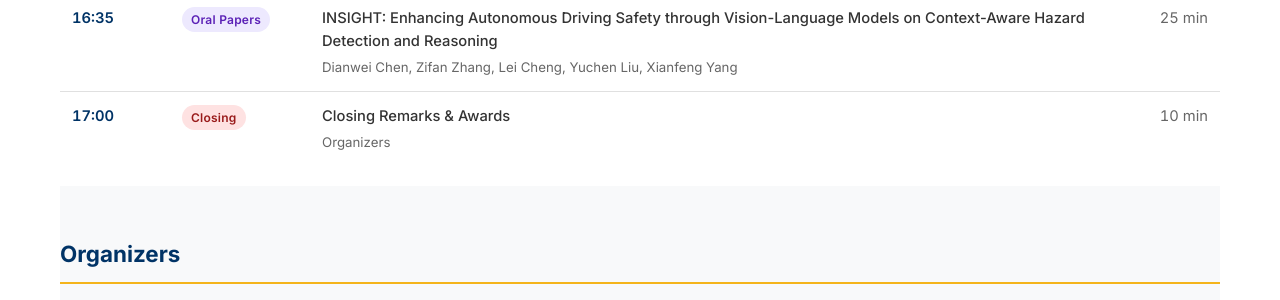
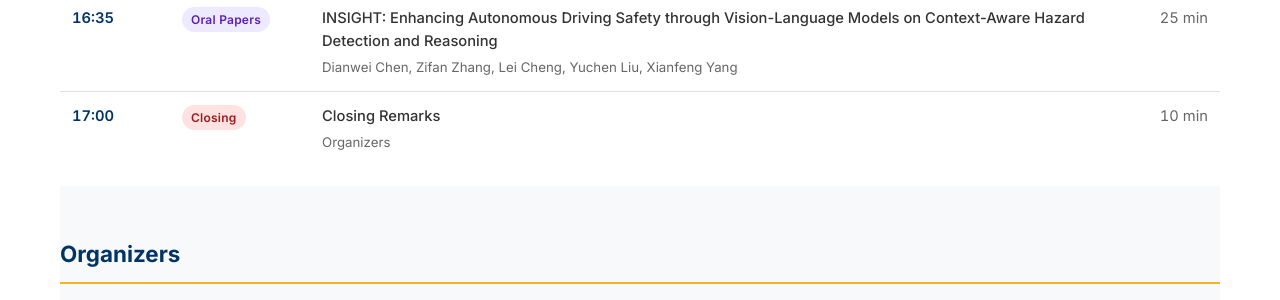
Before and after one commit to Mi3-Lab/mi3-lab.github.io, a Jekyll site: the page built from vl-iiv-2026.html, in a window 1280 px wide and 900 px high, scrolled down 2969 px. Shown: the part 153-453 px from the top of the window. Built offline with Jekyll 4.4.1, drawn with Linux system fonts in a browser that asks for light colours.

Commit message:
Drop "& Awards" from VL-IIV 2026 closing remarks
Co-Authored-By: Claude Opus 4.7 <noreply@anthropic.com>

```diff
--- a/vl-iiv-2026.html
+++ b/vl-iiv-2026.html
@@ -467,7 +467,7 @@ title: VL-IIV 2026 Workshop
           <td class="schedule-time">17:00</td>
           <td class="schedule-type"><span class="schedule-badge badge-closing">Closing</span></td>
           <td>
-            <div class="schedule-title">Closing Remarks &amp; Awards</div>
+            <div class="schedule-title">Closing Remarks</div>
             <div class="schedule-speaker">Organizers</div>
           </td>
           <td class="schedule-time" style="text-align:right; color: var(--text-light); font-weight:400;">10 min</td>
```
